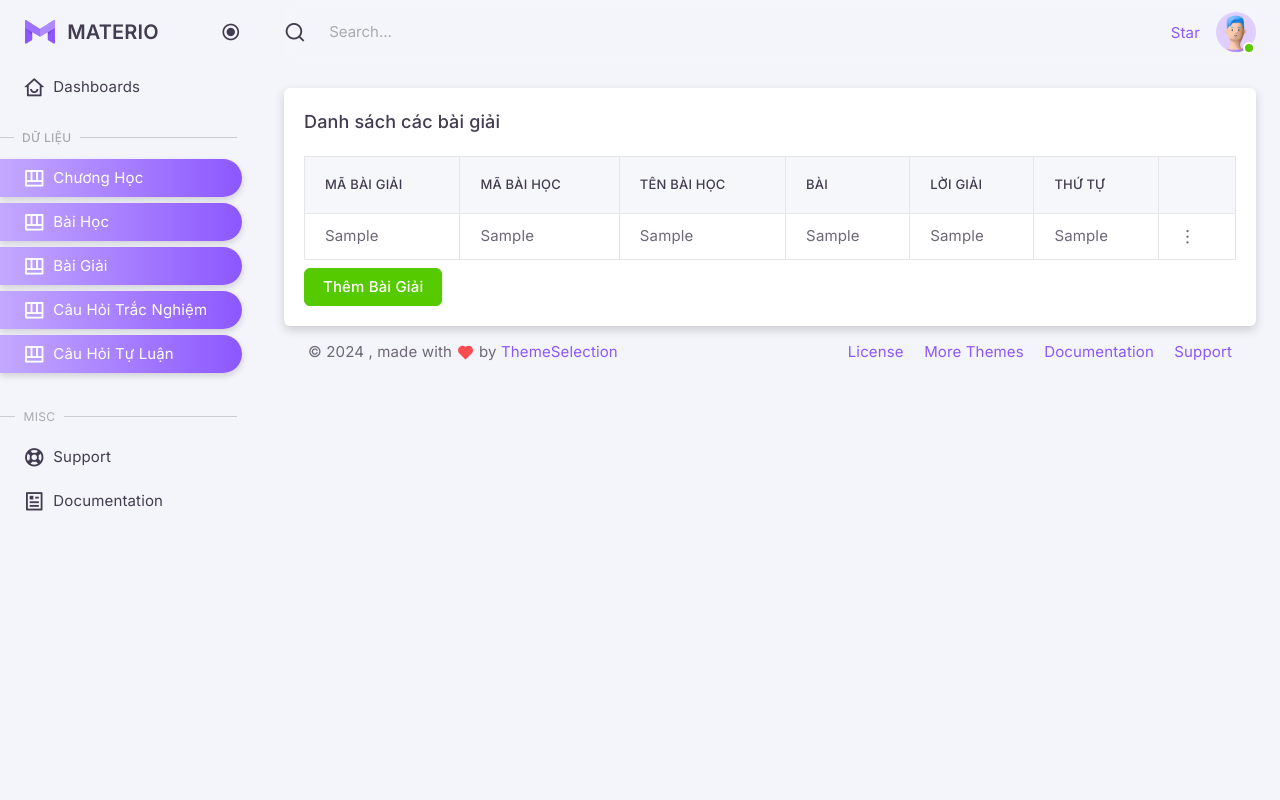
After one commit to nguyntrung/math-app, a PHP site: page /admin/pages/solutions_manager.php in a window 1280 px wide. The commit adds this page. Run offline with PHP 8.4, Linux system fonts and the light colour scheme; the visitor is signed in with stand-in values (Sample User, id 1); tables that the repository leaves empty or names only in its code hold one stand-in row (values such as "Sample post").

Commit message:
fix admin 01/11/2024

```diff
--- a/public/admin/pages/add_update_lessons.php
+++ b/public/admin/pages/add_update_lessons.php
@@ -8,7 +8,7 @@ if (!isset($_SESSION['MaNguoiDung'])) {
 }
 
 // Kết nối cơ sở dữ liệu
-include 'C:\xampp\htdocs\math-app\database\db.php';
+include '../../../database/db.php';
 
 // Khởi tạo biến cho các trường
 $maBaiHoc = '';
--- a/public/admin/pages/index.php
+++ b/public/admin/pages/index.php
@@ -5,9 +5,8 @@ if (!isset($_SESSION['MaNguoiDung'])) {
     header('Location: login.php');
     exit();
 }
-
 // Kết nối cơ sở dữ liệu
-include 'C:\xampp\htdocs\math-app\database\db.php';
+include '../../../database/db.php';
 
 ?>
 
--- a/public/admin/pages/lessons_manager.php
+++ b/public/admin/pages/lessons_manager.php
@@ -8,7 +8,7 @@ if (!isset($_SESSION['MaNguoiDung'])) {
 }
 
 // Kết nối cơ sở dữ liệu
-include 'C:\xampp\htdocs\math-app\database\db.php';
+include '../../../database/db.php';
 
 // Lấy danh sách bài học từ cơ sở dữ liệu
 $stmt = $conn->prepare("SELECT b.MaBaiHoc, b.TenBai, b.NoiDungLyThuyet, b.DuongDanVideo, c.TenChuong
--- a/public/admin/pages/navbar.php
+++ b/public/admin/pages/navbar.php
@@ -53,7 +53,7 @@
                     </div>
                     </div>
                     <div class="flex-grow-1">
-                    <h6 class="mb-0 small">John Doe</h6>
+                    <h6 class="mb-0 small"><?php echo $_SESSION['HoTen']; ?></h6>
                     <small class="text-muted">Admin</small>
                     </div>
                 </div>
@@ -91,7 +91,7 @@
             </li>
             <li>
                 <div class="d-grid px-4 pt-2 pb-1">
-                <a class="btn btn-danger d-flex" href="javascript:void(0);">
+                <a class="btn btn-danger d-flex" href="../../logout.php">
                     <small class="align-middle">Logout</small>
                     <i class="ri-logout-box-r-line ms-2 ri-16px"></i>
                 </a>
--- a/public/admin/pages/sidebar.php
+++ b/public/admin/pages/sidebar.php
@@ -84,20 +84,43 @@
     </li>
 
     <!-- Forms & Tables -->
-    <li class="menu-header fw-medium mt-4"><span class="menu-header-text">Thao tác</span></li>
+    <li class="menu-header fw-medium mt-4"><span class="menu-header-text">DỮ LIỆU</u></span></li>
     <!-- Tables -->
     <li class="menu-item active">
         <a href="tables-basic.html" class="menu-link">
         <i class="menu-icon tf-icons ri-table-alt-line"></i>
-        <div data-i18n="Tables">Chương học</div>
+        <div data-i18n="Tables">Chương Học</div>
         </a>
     </li>
     <li class="menu-item active">
         <a href="lessons_manager.php" class="menu-link">
         <i class="menu-icon tf-icons ri-table-alt-line"></i>
-        <div data-i18n="Tables">Bài học</div>
+        <div data-i18n="Tables">Bài Học</div>
         </a>
     </li>
+    <li class="menu-item active">
+        <a href="solutions_manager.php" class="menu-link">
+        <i class="menu-icon tf-icons ri-table-alt-line"></i>
+        <div data-i18n="Tables">Bài Giải</div>
+        </a>
+    </li>
+    <li class="menu-item active">
+        <a href="lessons_manager.php" class="menu-link">
+        <i class="menu-icon tf-icons ri-table-alt-line"></i>
+        <div data-i18n="Tables">Câu Hỏi Trắc Nghiệm</div>
+        </a>
+    </li>
+    <li class="menu-item active">
+        <a href="lessons_manager.php" class="menu-link">
+        <i class="menu-icon tf-icons ri-table-alt-line"></i>
+        <div data-i18n="Tables">Câu Hỏi Tự Luận</div>
+        </a>
+    </li>
+
+
+
+
+
     <!-- Misc -->
     <li class="menu-header mt-7"><span class="menu-header-text">Misc</span></li>
     <li class="menu-item">
--- /dev/null
+++ b/public/admin/pages/solutions_manager.php
@@ -0,0 +1,101 @@
+<?php
+session_start();
+
+// Kiểm tra xem người dùng đã đăng nhập chưa
+if (!isset($_SESSION['MaNguoiDung'])) {
+    header('Location: login.php');
+    exit();
+}
+
+// Kết nối cơ sở dữ liệu
+include '../../../database/db.php';
+
+// Lấy danh sách bài giải từ cơ sở dữ liệu
+$stmt = $conn->prepare("SELECT bg.MaBaiGiai, bg.MaBaiHoc, bg.Bai, bg.LoiGiai, bg.ThuTu, bh.TenBai
+                        FROM baigiai bg
+                        JOIN baihoc bh ON bg.MaBaiHoc = bh.MaBaiHoc
+                        ORDER BY bg.ThuTu ASC");
+$stmt->execute();
+$baiGiaiList = $stmt->fetchAll();
+?>
+
+<!doctype html>
+<html lang="en" class="light-style layout-menu-fixed layout-compact" dir="ltr" data-theme="theme-default" data-assets-path="../assets/" data-template="vertical-menu-template-free" data-style="light">
+<head>
+    <meta charset="utf-8" />
+    <meta name="viewport" content="width=device-width, initial-scale=1.0, user-scalable=no, minimum-scale=1.0, maximum-scale=1.0" />
+    <title>Quản lý bài giải</title>
+    <link rel="icon" type="image/x-icon" href="../assets/img/favicon/favicon.ico" />
+    <link rel="preconnect" href="https://fonts.googleapis.com" />
+    <link rel="preconnect" href="https://fonts.gstatic.com" crossorigin />
+    <link href="https://fonts.googleapis.com/css2?family=Inter:wght@300;400;500;600;700&display=swap" rel="stylesheet" />
+    <link rel="stylesheet" href="../assets/vendor/fonts/remixicon/remixicon.css" />
+    <link rel="stylesheet" href="../assets/vendor/libs/node-waves/node-waves.css" />
+    <link rel="stylesheet" href="../assets/vendor/css/core.css" class="template-customizer-core-css" />
+    <link rel="stylesheet" href="../assets/vendor/css/theme-default.css" class="template-customizer-theme-css" />
+    <link rel="stylesheet" href="../assets/css/demo.css" />
+    <link rel="stylesheet" href="../assets/vendor/libs/perfect-scrollbar/perfect-scrollbar.css" />
+    <script src="../assets/vendor/js/helpers.js"></script>
+    <script src="../assets/js/config.js"></script>
+</head>
+<body>
+    <div class="layout-wrapper layout-content-navbar">
+        <div class="layout-container">
+            <?php include 'sidebar.php'; ?>
+            <div class="layout-page">
+                <?php include 'navbar.php'; ?>
+                <div class="content-wrapper">
+                    <div class="container-xxl flex-grow-1 container-p-y">
+                        <div class="card">
+                            <h5 class="card-header">Danh sách các bài giải</h5>
+                            <div class="card-body">
+                                <div class="table-responsive text-nowrap">
+                                    <table class="table table-bordered">
+                                        <thead>
+                                            <tr>
+                                                <th>Mã Bài Giải</th>
+                                                <th>Mã Bài Học</th>
+                                                <th>Tên Bài Học</th>
+                                                <th>Bài</th>
+                                                <th>Lời Giải</th>
+                                                <th>Thứ Tự</th>
+                                                <th></th>
+                                            </tr>
+                                        </thead>
+                                        <tbody>
+                                            <?php foreach ($baiGiaiList as $baiGiai): ?>
+                                                <tr>
+                                                    <td><?php echo htmlspecialchars($baiGiai['MaBaiGiai']); ?></td>
+                                                    <td><?php echo htmlspecialchars($baiGiai['MaBaiHoc']); ?></td>
+                                                    <td><?php echo htmlspecialchars($baiGiai['TenBai']); ?></td>
+                                                    <td><?php echo mb_substr(htmlspecialchars($baiGiai['Bai']), 0, 30) . (mb_strlen($baiGiai['Bai']) > 30 ? '...' : ''); ?></td>
+                                                    <td><?php echo mb_substr(htmlspecialchars($baiGiai['LoiGiai']), 0, 30) . (mb_strlen($baiGiai['LoiGiai']) > 30 ? '...' : ''); ?></td>
+                                                    <td><?php echo htmlspecialchars($baiGiai['ThuTu']); ?></td>
+                                                    <td>
+                                                        <div class="dropdown">
+                                                            <button type="button" class="btn p-0 dropdown-toggle hide-arrow" data-bs-toggle="dropdown">
+                                                                <i class="ri-more-2-line"></i>
+                                                            </button>
+                                                            <div class="dropdown-menu">
+                                                                <a class="dropdown-item" href="add_update_solutions.php?id=<?php echo $baiGiai['MaBaiGiai']; ?>"><i class="ri-pencil-line me-1"></i> Chỉnh sửa</a>
+                                                                <a class="dropdown-item" href="#"><i class="ri-delete-bin-6-line me-1"></i> Xóa</a>
+                                                            </div>
+                                                        </div>
+                                                    </td>
+                                                </tr>
+                                            <?php endforeach; ?>
+                                        </tbody>
+                                    </table>
+                                    <a href="add_update_solutions.php" class="btn btn-success mt-2">Thêm bài giải</a>
+                                </div>
+                            </div>
+                        </div>
+                        <?php include 'footer.php'; ?>
+                    </div>
+                </div>
+            </div>
+            <div class="layout-overlay layout-menu-toggle"></div>
+        </div>
+        <?php include 'other.php'; ?>
+    </body>
+</html>
```
Also changed, not shown: public/admin/pages/add_update_solutions.php (added, +165 -0 lines).
